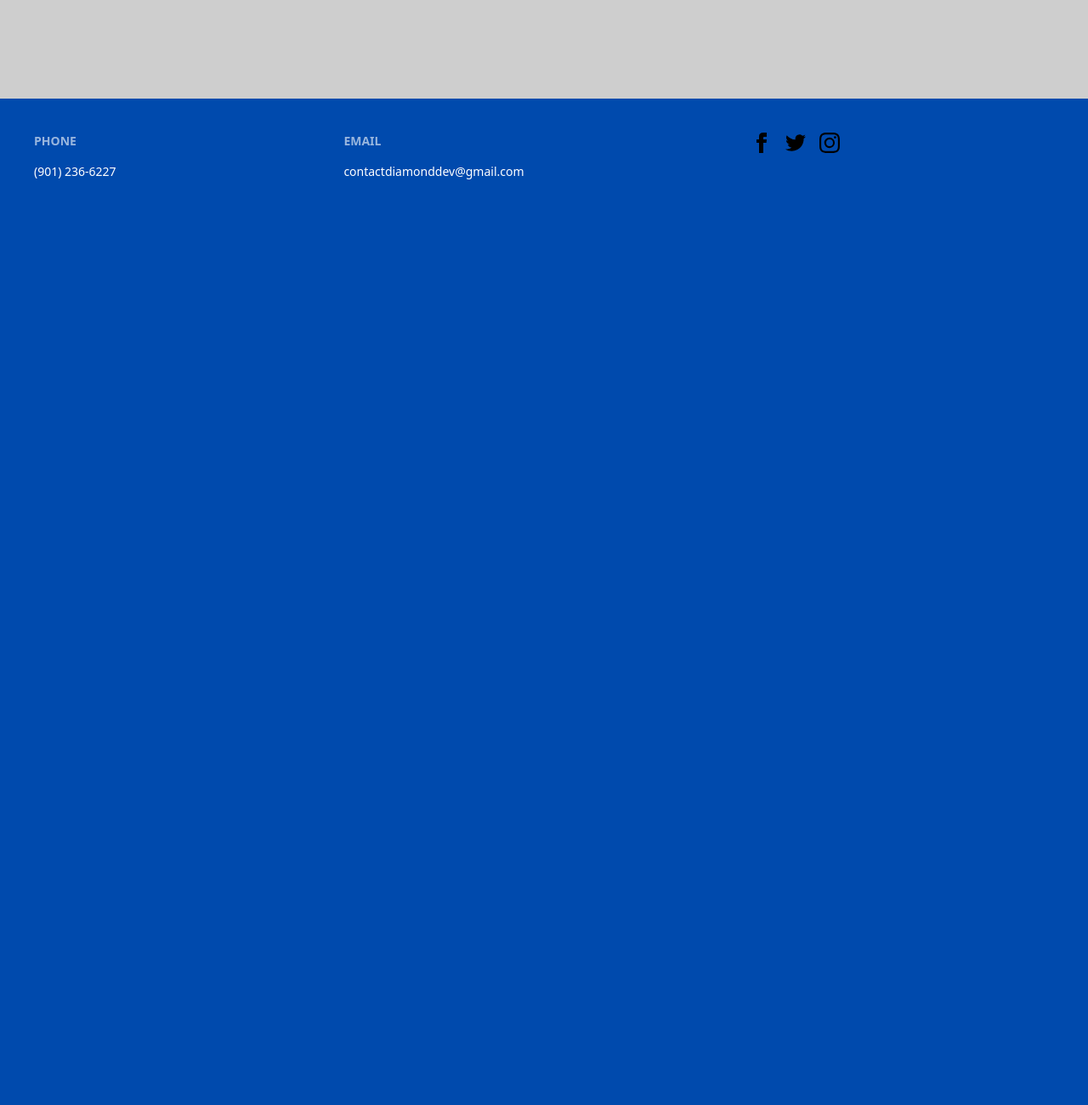
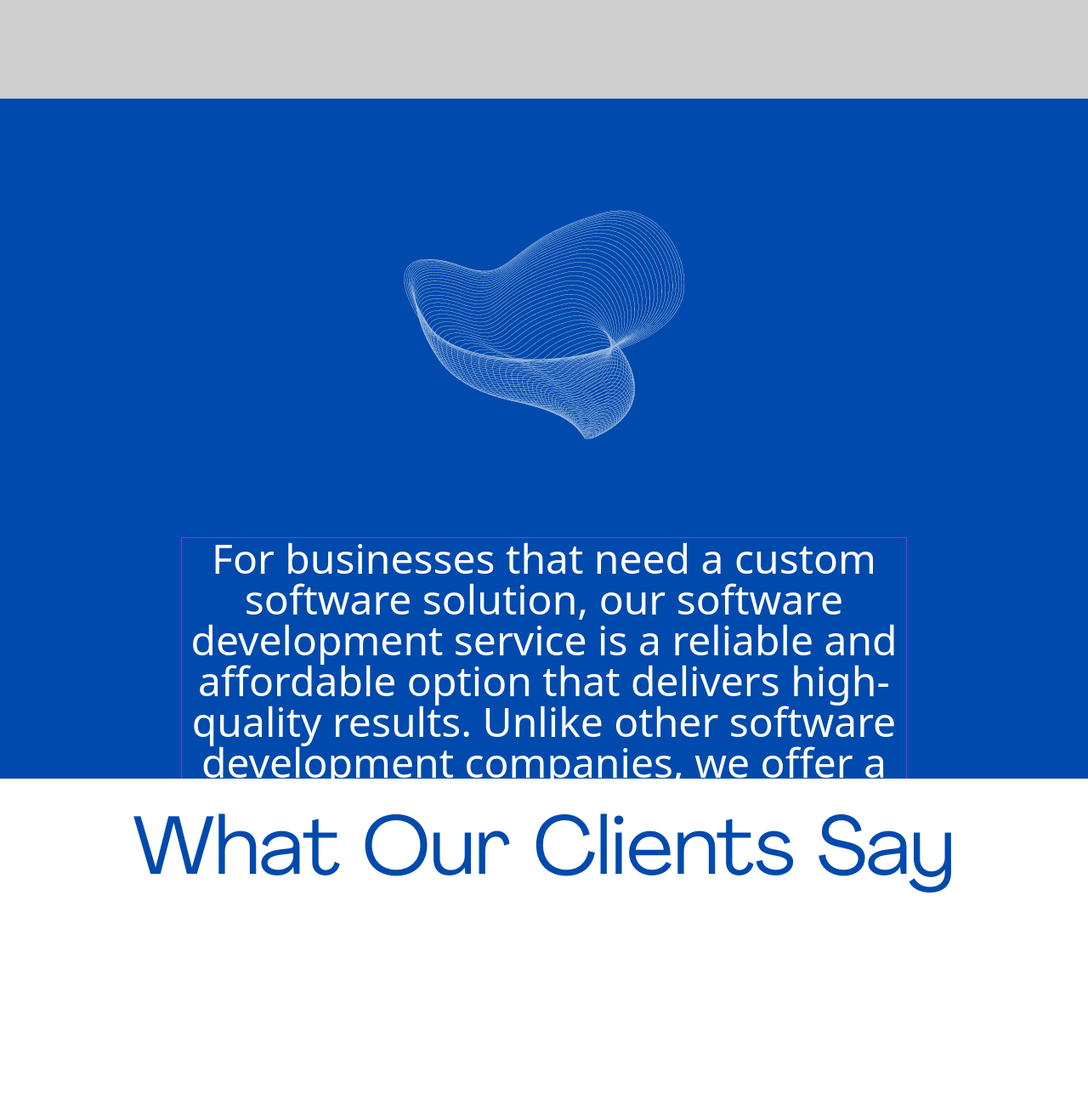
Before and after one commit to 901-DD-Development/dd_web, a website: page index.html in a window 1280 px wide. Shown: the part 3540-4840 px from the top of the page at 85% size. Before the commit the page ends 3792 px from the top, so only its background shows below. Drawn offline with Linux system fonts and the light colour scheme; files whose address does not match are found by name.

Commit message:
Page addition
Added about us page
modified styles

```diff
--- a/index.html
+++ b/index.html
@@ -133,7 +133,25 @@
                 <!-- Add more service items as needed -->
             </div>
         </div>
-  </div>
+        <div class="flex items-center justify-center">
+          <div id="aboutUs" class="flex flex-col items-center h-screen w-screen">
+              <img src="./images/assets/About Image.png" alt="" class="mt-4">
+              <div id="textBox" class=" border border-violet-600  w-2/3 text-center">
+                  <p class="text-5xl text-white">
+                      For businesses that need a custom software solution, our software development service is a reliable and affordable option that delivers high-quality results. Unlike other software development companies, we offer a personalized and flexible approach, tailored to your specific needs and budget.
+                  </p>
+              </div>
+          </div>
+      </div>
+      <div class="flex   ">
+        <div id="Services" class="h-screen w-screen p-10 bg-white text-black flex flex-col items-center ">
+          <h1 class="text-8xl text-blue mb-8 font-agrandir">What Our Clients Say</h1>
+          <!-- Add your client testimonials or other content here -->
+        </div>
+      </div>
+
+
+
 
 
     <!-- Footer Section-->
```
Also changed, not shown: dist/output.css.
